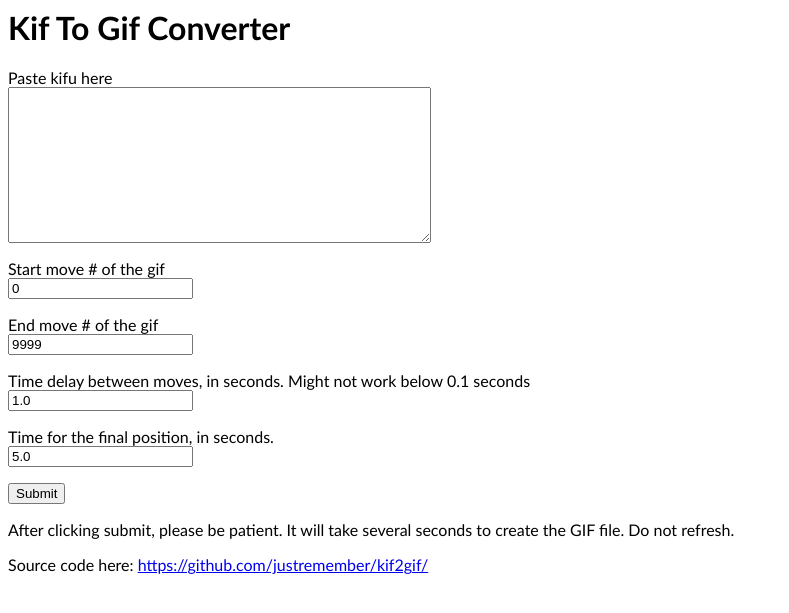
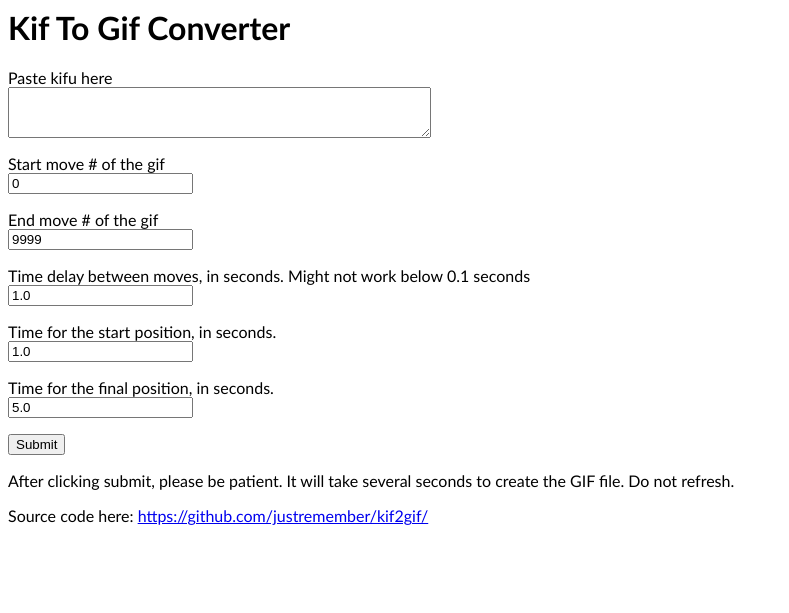
Before and after one commit to justremember/kif2gif, a Flask app: page / in a window 1280 px wide. Shown: the top 613 px of the page, without its empty margins (0-789 px from the left). Run offline with Flask 2, Linux system fonts and the light colour scheme.

Commit message:
add start delay

```diff
--- a/app/forms.py
+++ b/app/forms.py
@@ -6,6 +6,7 @@ from wtforms.validators import DataRequired
 class KifuForm(FlaskForm):
     kifu = TextAreaField('Paste kifu here', validators=[DataRequired()])
     delay = FloatField('Time delay between moves, in seconds. Might not work below 0.1 seconds', default=1.0)
+    start_delay = FloatField('Time for the start position, in seconds.', default=1.0)
     final_delay = FloatField('Time for the final position, in seconds.', default=5.0)
     start = IntegerField('Start move # of the gif', default=0)
     end = IntegerField('End move # of the gif', default=9999)
--- a/app/routes.py
+++ b/app/routes.py
@@ -10,6 +10,7 @@ def index():
         gif_filename = kif2gif(form.kifu.data,
                 gif_dirname=app.config['GIFS_FOLDER'],
                 delay=form.delay.data,
+                start_delay=form.start_delay.data,
                 final_delay=form.final_delay.data,
                 start=form.start.data,
                 end=form.end.data)
--- a/app/templates/index.html
+++ b/app/templates/index.html
@@ -6,7 +6,7 @@
         <p>
             {{ form.kifu.label }}<br>
 
-            {{ form.kifu(rows='10', cols='50') }}
+            {{ form.kifu(rows='3', cols='50') }}
         </p>
         <p>
             {{ form.start.label }}<br>
@@ -21,6 +21,10 @@
             {{ form.delay }}
         </p>
         <p>
+            {{ form.start_delay.label }}<br>
+            {{ form.start_delay }}
+        </p>
+        <p>
             {{ form.final_delay.label }}<br>
             {{ form.final_delay }}
         </p>
--- a/converter.py
+++ b/converter.py
@@ -100,7 +100,7 @@ pieces_dict = {
     }
 
 
-def kif2gif(input_kif, gif_dirname='', gif_filename='', start=0, end=999999, delay=1, final_delay=5):
+def kif2gif(input_kif, gif_dirname='', gif_filename='', start=0, end=999999, delay=1, start_delay=1, final_delay=5):
     if start > end:
         raise ValueError
     kif = shogi.KIF.Parser.parse_str(re.sub(' +', ' ', input_kif))
@@ -146,7 +146,13 @@ def kif2gif(input_kif, gif_dirname='', gif_filename='', start=0, end=999999, del
     if not gif_filename:
         gif_filename = str(datetime.datetime.now()).replace(' ', '_').replace(':', '-').replace('.', '-') + '.gif'
     gif_path = os.path.join(gif_dirname, gif_filename)
-    imageio.mimsave(gif_path, imgs, duration=[delay] * (len(imgs) - 1) + [final_delay], subrectangles=True)
+
+    if len(imgs) > 1:
+        duration_list = [start_delay] * (len(imgs) - 2) + [final_delay]
+    else:
+        duration_list = [1]
+
+    imageio.mimsave(gif_path, imgs, duration=duration_list, subrectangles=True)
     optimize(gif_path)
     return gif_path
 
```
